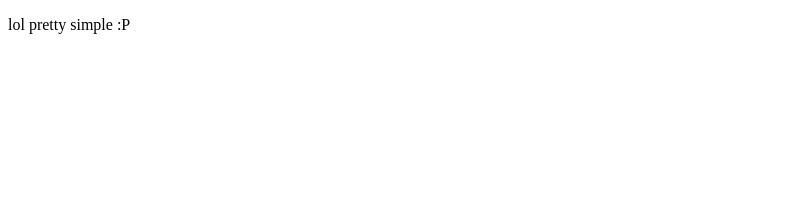
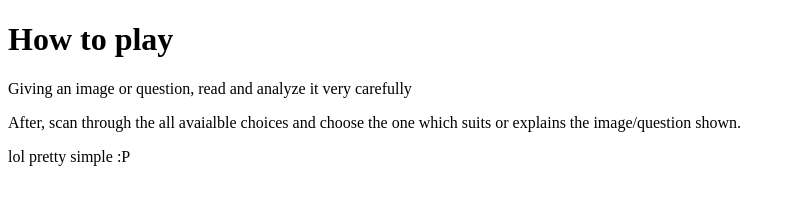
Before and after one commit to EdmondLi1/DriverTest, a plain HTML site: page instructions.html in a window 1280 px wide. Shown: the whole page, without its empty margins (0-795 px from the left). Drawn offline with Linux system fonts and the light colour scheme.

Commit message:
changed the information page

```diff
--- a/instructions.html
+++ b/instructions.html
@@ -7,6 +7,9 @@
     <title>Informationt</title>
 </head>
 <body>
+    <h1> How to play </h1>
+    <p> Giving an image or question, read and analyze it very carefully</p>
+    <p> After, scan through the all avaialble choices and choose the one which suits or explains the image/question shown. </p>
     <p> lol pretty simple :P </p>
 </body>
 </html>
```
